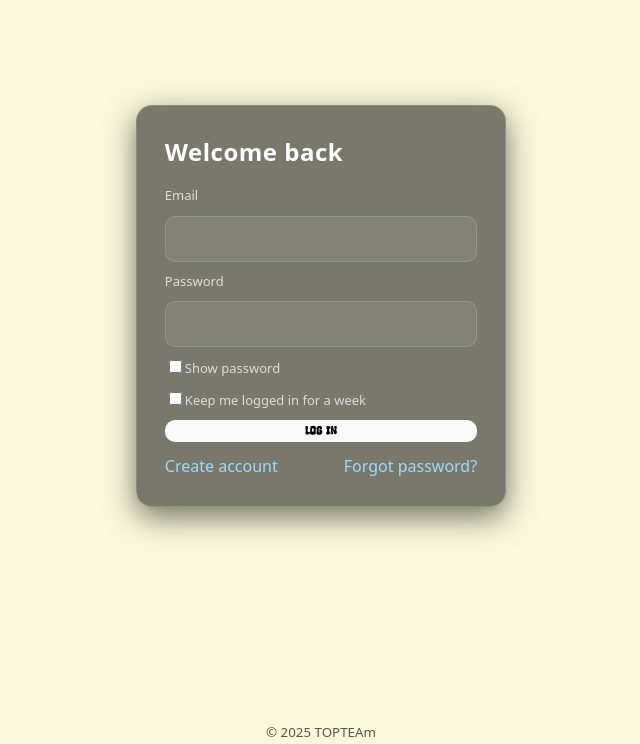
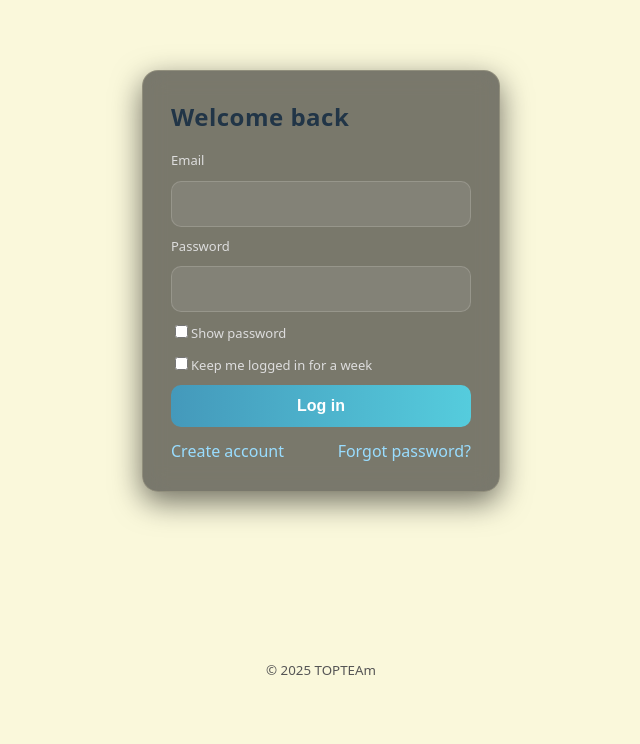
Before and after one commit to XuanLIN0224/Game-based-Promotion-Study-App-TOPTEAm, a React (Vite) app in the folder frontend/: page /Game-based-Promotion-Study-App-TOPTEAm/login in a window 1280 px wide. Shown: the part 118-862 px from the top of the page, without its empty margins (319-959 px from the left). After the commit the page ends 800 px from the top, so only its background shows below. Built offline with nearby package versions, Linux system fonts and the light colour scheme.

Commit message:
WIP: backup current main before syncing with origin

```diff
--- a/frontend/src/components/Button.css
+++ b/frontend/src/components/Button.css
@@ -22,8 +22,6 @@
   * <button className="btn ghost">Ghost Button</button>
   *
   */
-
-
 
 
 /* Default styles for all buttons */
@@ -105,9 +103,9 @@ button:focus-visible {
 /* Responsive adjustments for buttons */
 @media (min-width: 768px) {
 
-.btn.secondary{
-	grid-column: 3 / 4; 		/* align to col 3 */
-}
+  /* .btn.secondary{
+    grid-column: 3 / 4;
+  } */
 
 
 }
--- a/frontend/src/pages/Backpack.jsx
+++ b/frontend/src/pages/Backpack.jsx
@@ -98,6 +98,7 @@ export default function Backpack () {
                   <div className={b.itemAction}>
                     <div className={b.itemQty}>Qty: <b>{it.qty}</b></div>
                     {canUse && it.qty > 0 && (
+                      <div className={b.btnRow}>
                         <button
                           className="btn secondary"
                           onClick={()=>useItem(it.key, 1)}
@@ -105,6 +106,7 @@ export default function Backpack () {
                         >
                           {busyKey === it.key ? 'Using…' : 'Use'}
                         </button>
+                      </div>
                     )}
                   </div>
                 </li>
--- a/frontend/src/pages/Backpack.module.css
+++ b/frontend/src/pages/Backpack.module.css
@@ -58,6 +58,12 @@ ul.backpackList > li {
 	/* !important; outline: 1px solid green; */
 }
 
+/* Button Row */
+.btnRow {
+  grid-column: 1 / -1;
+  width: 100%;
+}
+
 
 /* Laptop view */
 @media (min-width: 768px) {
@@ -81,4 +87,10 @@ ul.backpackList > li {
 		!important; outline: 1px solid red;
 	}
 
+  .btnRow {
+    grid-column: 3 / 4;
+    width: auto;
+    justify-self: end;
+  }
+
 }
--- a/frontend/src/pages/auth/Auth.css
+++ b/frontend/src/pages/auth/Auth.module.css
@@ -1,17 +1,14 @@
-
-/* 页面容器 */
-.auth-page {
-  min-height: 100dvh; /* mobile-safe viewport height */
-  display: grid;
-  place-items: center;
-  color: #fff;
-  padding: clamp(12px, 4vw, 24px); /* scale padding for small screens */
+.authPage {
+  justify-content: center;
+   align-items: center
 }
 
 /* 卡片 */
-.auth-card {
+.authCard {
   width: 100%;
-  max-width: 560px; /* keep desktop cap */
+  /* flex: 0 1 auto; */
+ /* max-width: 560px; /* keep desktop cap */
+  max-width: min(calc(100vw - 20vw), 300px);
   background: rgba(15, 15, 20, 0.55); /* deep black glass */
   border: 1px solid rgba(255, 240, 200, 0.18); /* subtle warm border contrast */
   backdrop-filter: blur(12px) saturate(120%);
@@ -21,32 +18,35 @@
   box-shadow: 0 10px 30px rgba(0,0,0,0.55);
 }
 
-.auth-card h2 {
+.authCard h2 {
   margin: 0 0 16px;
   font-size: clamp(18px, 2.6vw, 24px);
   letter-spacing: 0.5px;
 }
 
 /* 表单 */
-.auth-form {
+.authForm {
   display: grid;
   gap: clamp(8px, 2.5vw, 10px);
+  grid-template-columns: 1fr;
+  /* grid-column: 1 / -1; */
+  /* grid-auto-flow: row; */
   margin-bottom: 12px;
+  /* gap: 12px; */
 }
+/* .full{ grid-column: 1 / -1; } */
 
 /* two-column on wider screens; single column on phones */
-.form-grid { display: grid; grid-template-columns: 1fr; gap: 12px; }
+.formGrid { display: grid; grid-template-columns: 1fr; gap: 12px; }
 .field { display: flex; flex-direction: column; gap: 6px; }
 
-@media (min-width: 680px) {
-  .form-grid { grid-template-columns: 1fr 1fr; }
-}
 
-.auth-form label {
+.authForm label {
   font-size: 13px;
   color: #ddd;
+  grid-column: 1 / -1;
 }
-.auth-input {
+.authInput {
   height: 44px; /* larger touch target */
   border-radius: 10px;
   border: 1px solid rgba(255,255,255,0.15);
@@ -54,14 +54,15 @@
   color: #fff;
   padding: 0 12px;
   outline: none;
+  grid-column: 1 / -1;
 }
-.auth-input:focus {
+.authInput:focus {
   border-color: #6cf;
   box-shadow: 0 0 0 3px rgba(102,204,255,0.2);
 }
 
 /* 组块标题 */
-.block-label {
+.blockLabel {
   margin-top: 8px;
   margin-bottom: 6px;
   font-weight: 600;
@@ -97,6 +98,7 @@
   transform: translateY(-1px);
 }
 
+
 /* 品种网格（四个按钮） */
 .breed-grid {
   display: grid;
@@ -108,44 +110,18 @@
   letter-spacing: .3px;
 }
 
-/* 按钮 */
-/* .btn {
-  height: 42px;
-  padding: 0 16px;
-  border-radius: 10px;
-  border: 1px solid rgba(255,255,255,0.18);
-  background: rgba(255,255,255,0.08);
-  color: #fff;
-  cursor: pointer;
-  font-size: clamp(14px, 4vw, 16px);
-  font-weight: 600;
-  text-align: center;
-  display: flex;
-  align-items: center;
-  justify-content: center;
-}
-.btn.primary {
-  background: linear-gradient(90deg, #49b, #5cd);
-  border: none;
-}
-.btn.primary:disabled { opacity: .7; cursor: not-allowed; }
-.btn.ghost {
-  background: transparent;
-  border: 1px solid rgba(255,255,255,0.25);
-} */
-
 /* 下部链接 */
-.auth-actions {
+.authActions {
   margin-top: 8px;
   display: flex;
   justify-content: space-between;
   gap: 8px;
 }
-.auth-actions a { color: #9df; text-decoration: none; }
-.auth-actions a:hover { text-decoration: underline; }
+.authActions a { color: #9df; text-decoration: none; }
+.authActions a:hover { text-decoration: underline; }
 
 /* 信息/错误 */
-.auth-error {
+.authError {
   margin: 6px 0;
   color: #ffb3b3;
   background: rgba(255,0,0,0.12);
@@ -154,7 +130,7 @@
   border-radius: 8px;
   font-size: 13px;
 }
-.auth-info {
+.authInfo {
   margin: 6px 0;
   color: #bfe3ff;
   background: rgba(0,110,255,0.14);
@@ -163,7 +139,7 @@
   border-radius: 8px;
   font-size: 13px;
 }
-.auth-ok {
+.authOk {
   margin: 6px 0;
   color: #b9ffcc;
   background: rgba(0,180,60,0.14);
@@ -174,30 +150,14 @@
 }
 
 /* 行内操作区 */
-.actions-row {
+.actionsRow {
   display: flex;
   gap: 10px;
   justify-content: flex-end;
   margin-top: 12px;
 }
 
-.list-picker {
+.listPicker {
   display: grid;
   gap: 12px;
 }
-
-/* 竖屏时再收紧一点（iPhone 上观感更好） */
-@media (orientation: portrait) {
-  .auth-card {
-    max-width: calc(100vw - 20vw);  /* 保留边距，避免紧贴边缘 */
-  }
-}
-/* Respect iOS safe areas (e.g., notch) */
-@supports (padding: max(0px)) {
-  .auth-page {
-    padding-left: max(12px, env(safe-area-inset-left));
-    padding-right: max(12px, env(safe-area-inset-right));
-    padding-top: max(12px, env(safe-area-inset-top));
-    padding-bottom: max(12px, env(safe-area-inset-bottom));
-  }
-}
--- a/frontend/src/pages/auth/Login.jsx
+++ b/frontend/src/pages/auth/Login.jsx
@@ -1,7 +1,7 @@
 import { useState } from 'react';
 import { Link, useNavigate } from 'react-router-dom';
 import { api, setToken } from '../../api/client';
-import './Auth.css';
+import m from './Auth.module.css';
 
 export default function Login() {
   const nav = useNavigate();
@@ -37,18 +37,18 @@ export default function Login() {
   };
 
   return (
-    <div className="auth-page">
-      <div className="auth-card">
+    <div className={`page ${m.authPage}`}>
+      <div className={m.authCard}>
         <h2>Welcome back</h2>
-        <form onSubmit={onSubmit} className="auth-form">
-          <label>Email</label>
-          <input className="auth-input" type="email" value={email}
+        <form onSubmit={onSubmit} className={m.authForm}>
+          <label htmlFor="email">Email</label>
+          <input id="email" className={m.authInput} type="email" value={email}
                  onChange={e=>setEmail(e.target.value)} required maxLength={50}/>
-          <label>Password</label>
-          <input className="auth-input" type={showPassword ? "text" : "password"} value={password}
+          <label htmlFor="password">Password</label>
+          <input id="password" className={m.authInput} type={showPassword ? "text" : "password"} value={password}
                  onChange={e=>setPassword(e.target.value)} required/>
-          {err && <div className="auth-error">{err}</div>}
-          <label className="remember-row">
+          {err && <div className={m.authError}>{err}</div>}
+          <label className={m.rememberRow}>
             <input
               type="checkbox"
               checked={showPassword}
@@ -56,7 +56,7 @@ export default function Login() {
             />
             Show password
           </label>
-          <label className="remember-row">
+          <label className={m.rememberRow}>
             <input
               type="checkbox"
               checked={remember}
@@ -64,10 +64,10 @@ export default function Login() {
             />
             Keep me logged in for a week
           </label>
-          <button className="btn primary" disabled={busy}>{busy?'Logging in...':'Log in'}</button>
+          <button className="btn secondary" disabled={busy}>{busy?'Logging in...':'Log in'}</button>
         </form>
 
-        <div className="auth-actions">
+        <div className={m.authActions}>
           <Link to="/register/step1">Create account</Link>
           <Link to="/forgot">Forgot password?</Link>
         </div>
--- a/frontend/src/pages/auth/RegisterStep2.jsx
+++ b/frontend/src/pages/auth/RegisterStep2.jsx
@@ -1,7 +1,7 @@
 import { useEffect, useState } from 'react';
 import { useNavigate, Link } from 'react-router-dom';
 import { api, setToken } from '../../api/client';
-import './Auth.css';
+import m from './Auth.module.css';
 
 export default function RegisterStep2() {
   const nav = useNavigate();
@@ -44,11 +44,11 @@ export default function RegisterStep2() {
   };
 
   return (
-    <div className="auth-page">
-      <div className="auth-card">
+    <div className={`page ${m.authPage}`}>
+      <div className={m.authCard}>
         <h2>Choose your {group === 'dog' ? 'puppy' : 'kitty'}</h2>
         <form onSubmit={onSubmit}>
-          <div className="list-picker">
+          <div className={m.listPicker}>
             {breeds.map(b=>(
               <button key={b._id} type="button"
                 className={`breed-card ${selected===b._id?'selected':''}`}
@@ -58,8 +58,8 @@ export default function RegisterStep2() {
               </button>
             ))}
           </div>
-          {err && <div className="auth-error">{err}</div>}
-          <div className="actions-row">
+          {err && <div className={m.authError}>{err}</div>}
+          <div className={m.actionsRow}>
             <button className="btn primary" disabled={busy}>
               {busy?'Creating...':'Create account'}
             </button>
--- a/frontend/src/pages/auth/ResetPassword.jsx
+++ b/frontend/src/pages/auth/ResetPassword.jsx
@@ -1,7 +1,7 @@
 import { useEffect, useState } from 'react';
 import { Link, useNavigate, useSearchParams } from 'react-router-dom';
 import { api } from '../../api/client';
-import './Auth.css';
+import m from './Auth.module.css';
 
 export default function ResetPassword() {
   const nav = useNavigate();
@@ -36,7 +36,7 @@ export default function ResetPassword() {
   };
 
   return (
-    <div className="auth-page">
+    <div className={`page ${m.authPage}`}>
       <div className="auth-card">
         <h2>Reset Password</h2>
         <form onSubmit={onSubmit} className="auth-form">
--- a/frontend/vite.config.js
+++ b/frontend/vite.config.js
@@ -1,10 +1,10 @@
 import { defineConfig } from 'vite'
 import react from '@vitejs/plugin-react'
-import vitestConfig from './vitest.config.js'
+// import vitestConfig from './vitest.config.js'
 
 // https://vite.dev/config/
 export default defineConfig({
   plugins: [react()],
   base: '/Game-based-Promotion-Study-App-TOPTEAm/',
-  //base: '/',
+  // base: '/',
 })
```
Also changed, not shown: frontend/src/pages/auth/ForgotPassword.jsx (+9 -9 lines), frontend/src/pages/auth/RegisterStep1.jsx (+18 -18 lines).
